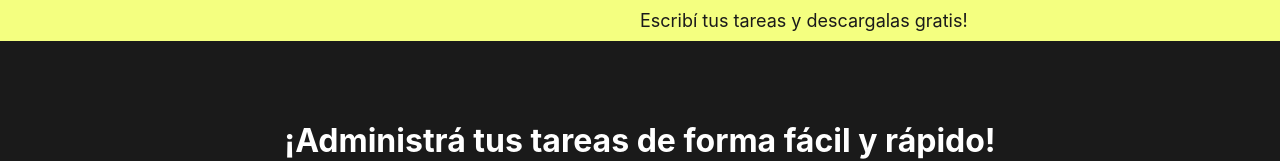
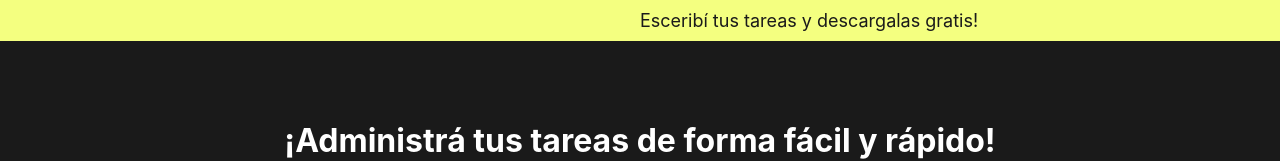
Before and after one commit to Mpotes99/mpotes99.github.io, a plain HTML site: page index.html in a window 1280 px wide. Shown: the top 161 px of the page. Drawn offline with Linux system fonts and the light colour scheme.

Commit message:
Update index.html

```diff
--- a/index.html
+++ b/index.html
@@ -11,7 +11,7 @@
 
 <body>
     <div class="top-bar">
-        <span>Escribí tus tareas y descargalas gratis!</span>
+        <span>Esceribí tus tareas y descargalas gratis!</span>
     </div>
     <header>
         <h1>¡Administrá tus tareas de forma fácil y rápido!</h1>
```
